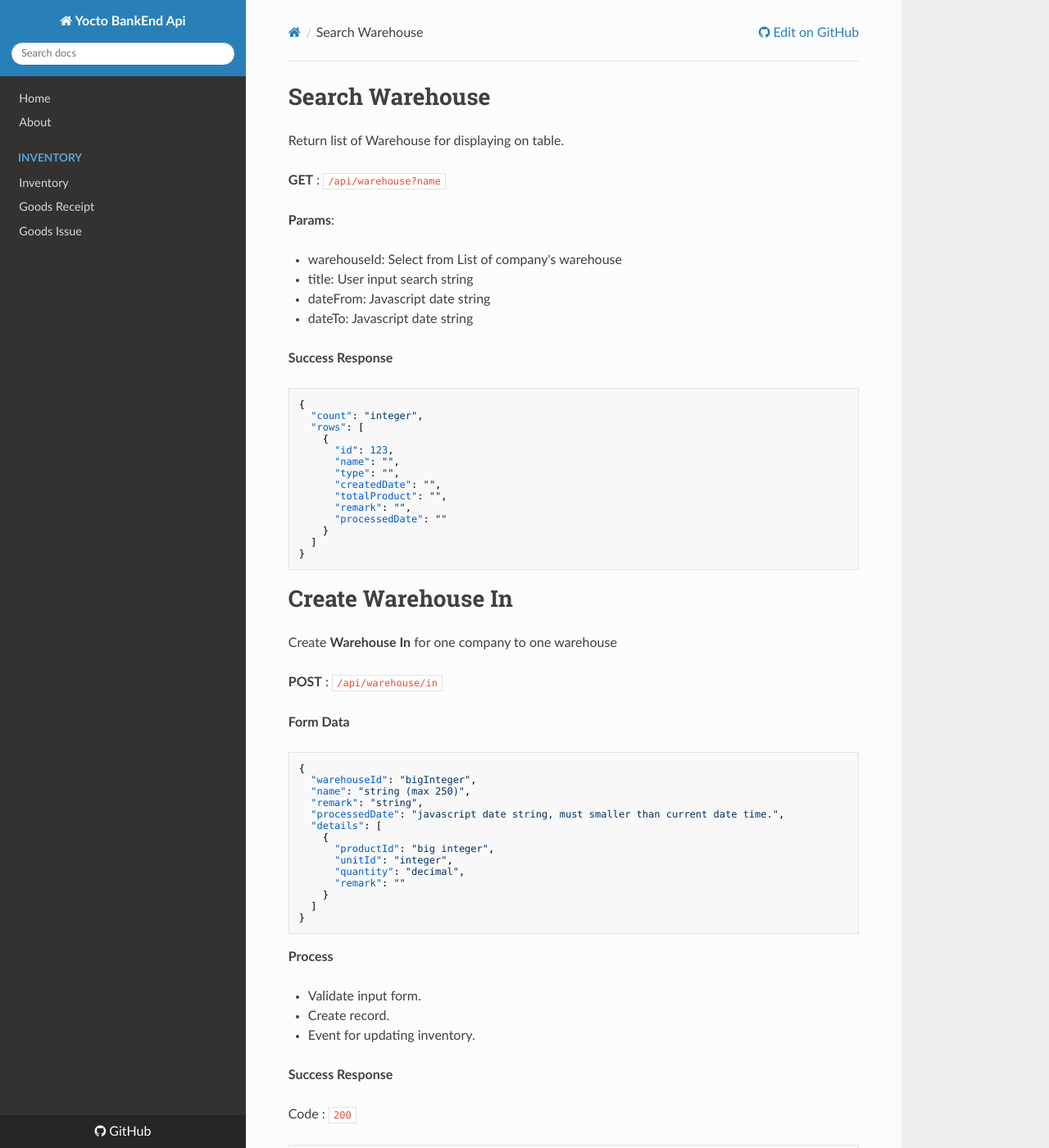
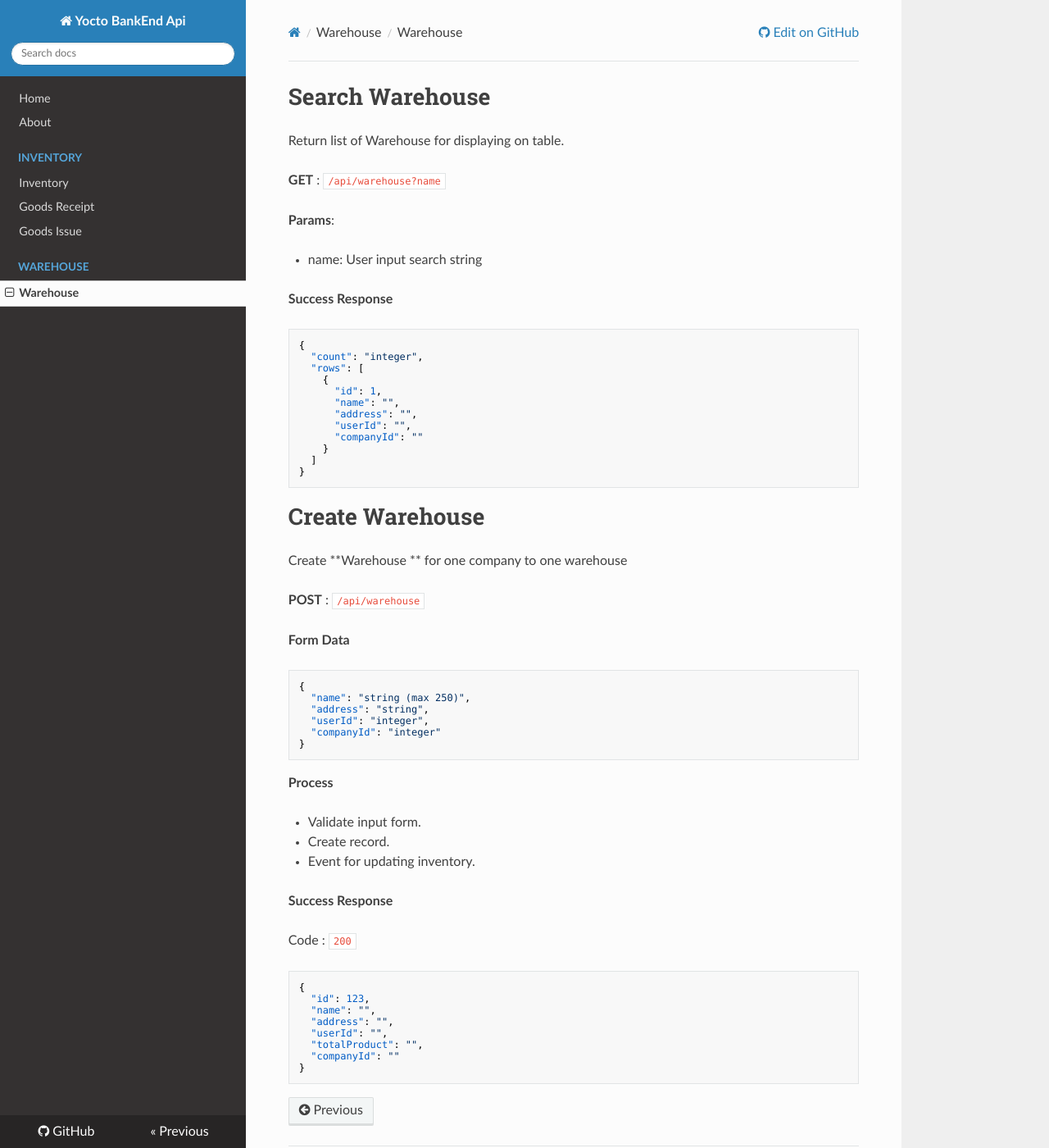
Before and after one commit to huynhhuynh02/backend, an MkDocs documentation site: the page built from docs/warehouse/warehouse.md, in a window 1280 px wide and 1400 px high. Shown: the whole window at 82% size. Built offline with MkDocs 1.6.1, drawn with Linux system fonts in a browser that asks for light colours; nearby versions of some CDN libraries; some of the changed text lies outside the part shown.

Commit message:
- update test warehouse

````diff
--- a/docs/warehouse/warehouse.md
+++ b/docs/warehouse/warehouse.md
@@ -6,10 +6,7 @@
 
 **Params**:
 
- - warehouseId: Select from List of company's warehouse
- - title: User input search string
- - dateFrom: Javascript date string
- - dateTo:  Javascript date string
+ - name: User input search string
 
 **Success Response**
 ```json
@@ -17,41 +14,31 @@
   "count": "integer",
   "rows": [
     {
-      "id": 123,
+      "id": 1,
       "name": "",
-      "type": "",
-      "createdDate": "",
-      "totalProduct": "",
-      "remark": "",
-      "processedDate": ""
+      "address": "",
+      "userId": "",
+      "companyId": ""
     }
   ]
 }
 ```
 
 
-# Create Warehouse In
+# Create Warehouse
 
-Create **Warehouse In** for one company to one warehouse
+Create **Warehouse ** for one company to one warehouse
 
-**POST** : `/api/warehouse/in`
+**POST** : `/api/warehouse`
 
 **Form Data**
 
 ```json
 {
-  "warehouseId": "bigInteger",
   "name": "string (max 250)",
-  "remark": "string",
-  "processedDate": "javascript date string, must smaller than current date time.",
-  "details": [
-    {
-      "productId": "big integer",
-      "unitId": "integer",
-      "quantity": "decimal",
-      "remark": ""
-    }
-  ]
+  "address": "string",
+  "userId": "integer",
+  "companyId": "integer"
 }
 ```
 
@@ -69,10 +56,9 @@
 {
   "id": 123,
   "name": "",
-  "type": "",
-  "createdDate": "",
+  "address": "",
+  "userId": "",
   "totalProduct": "",
-  "remark": "",
-  "processedDate": ""
+  "companyId": ""
 }
 ```
--- a/mkdocs.yml
+++ b/mkdocs.yml
@@ -10,3 +10,5 @@ nav:
     - 'Inventory': './inventory/summary.md'
     - 'Goods Receipt': './inventory/goods-receipt.md'
     - 'Goods Issue': './inventory/goods-issue.md'
+  - Warehouse:
+    - 'Warehouse': './warehouse/warehouse.md'
````
Also changed, not shown: 7 other files.
